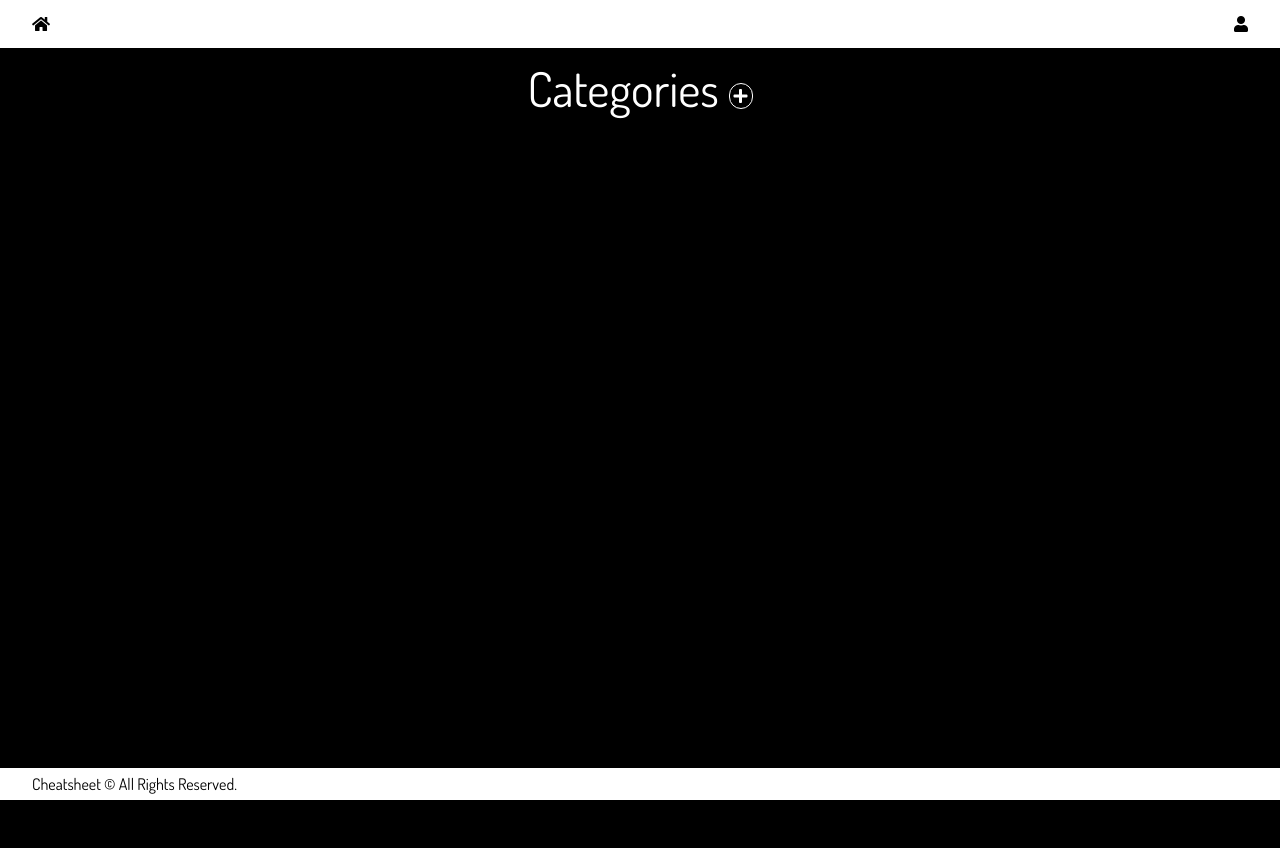
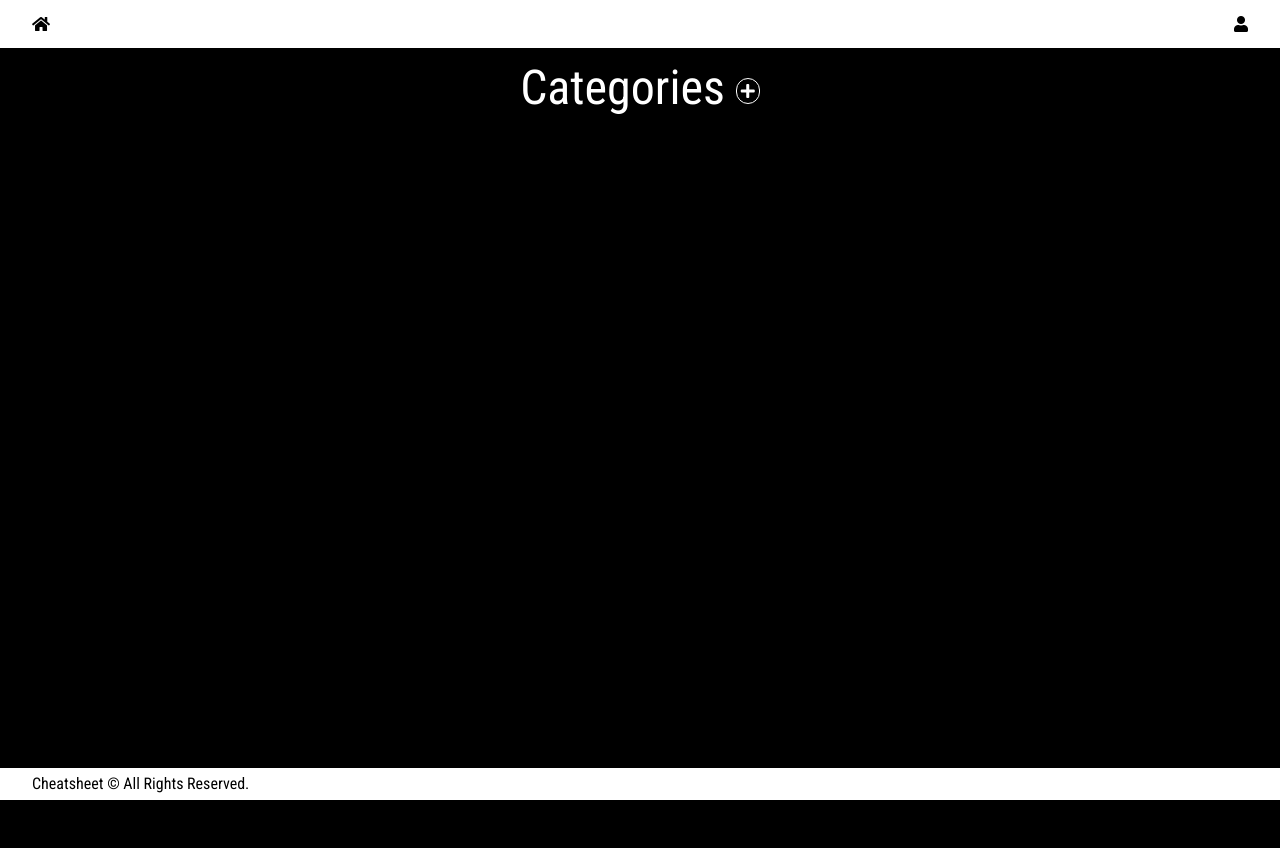
Before and after one commit to JaySoftwareSolutionsLLC/Udacity-FSND-Capstone, a Flask app: page /categories in a window 1280 px wide. Run offline with Flask 2, Linux system fonts and the light colour scheme; data that the repository does not hold is empty; style sheets or scripts are compiled from the project's sources.

Commit message:
Update font to better show mathematics

```diff
--- a/static/css/main.css
+++ b/static/css/main.css
@@ -1,7 +1,7 @@
 html {
   background: black;
   color: white;
-  font-family: 'Dosis', sans-serif;
+  font-family: 'Roboto Condensed', sans-serif;
   width: 100%;
   height: 100%;
 }
--- a/static/css/main.scss
+++ b/static/css/main.scss
@@ -13,7 +13,7 @@ $footerheight: 2rem;
 html {
     background: black;
     color: white;
-    font-family: 'Dosis', sans-serif;
+    font-family: 'Roboto Condensed', sans-serif;
     width: 100%;
     height: 100%;
     body {
--- a/templates/layouts/main.html
+++ b/templates/layouts/main.html
@@ -11,7 +11,7 @@
 
 <!-- styles -->
 <link type="text/css" rel="stylesheet" href="/static/css/reset.css">
-<link href="https://fonts.googleapis.com/css?family=Dosis&display=swap" rel="stylesheet">
+<link href="https://fonts.googleapis.com/css?family=Roboto+Condensed&display=swap" rel="stylesheet">
 <link type="text/css" rel="stylesheet" href="/static/css/main.css">
 <link type="text/css" rel="stylesheet" href="/static/css/libs/fontawesome/css/all.min.css">
 {% block styles %}{% endblock %}
```
Also changed, not shown: 1 other file.
